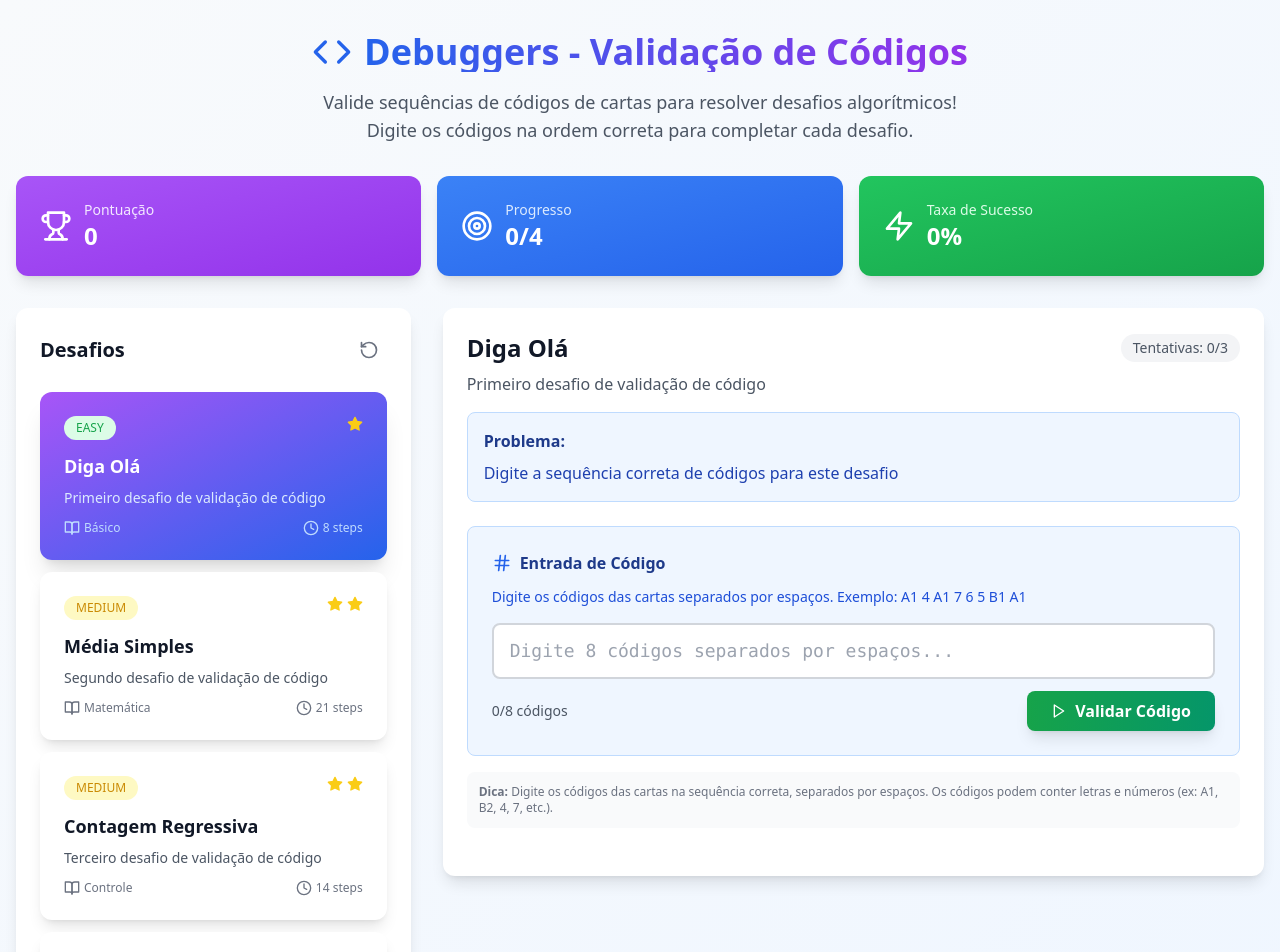
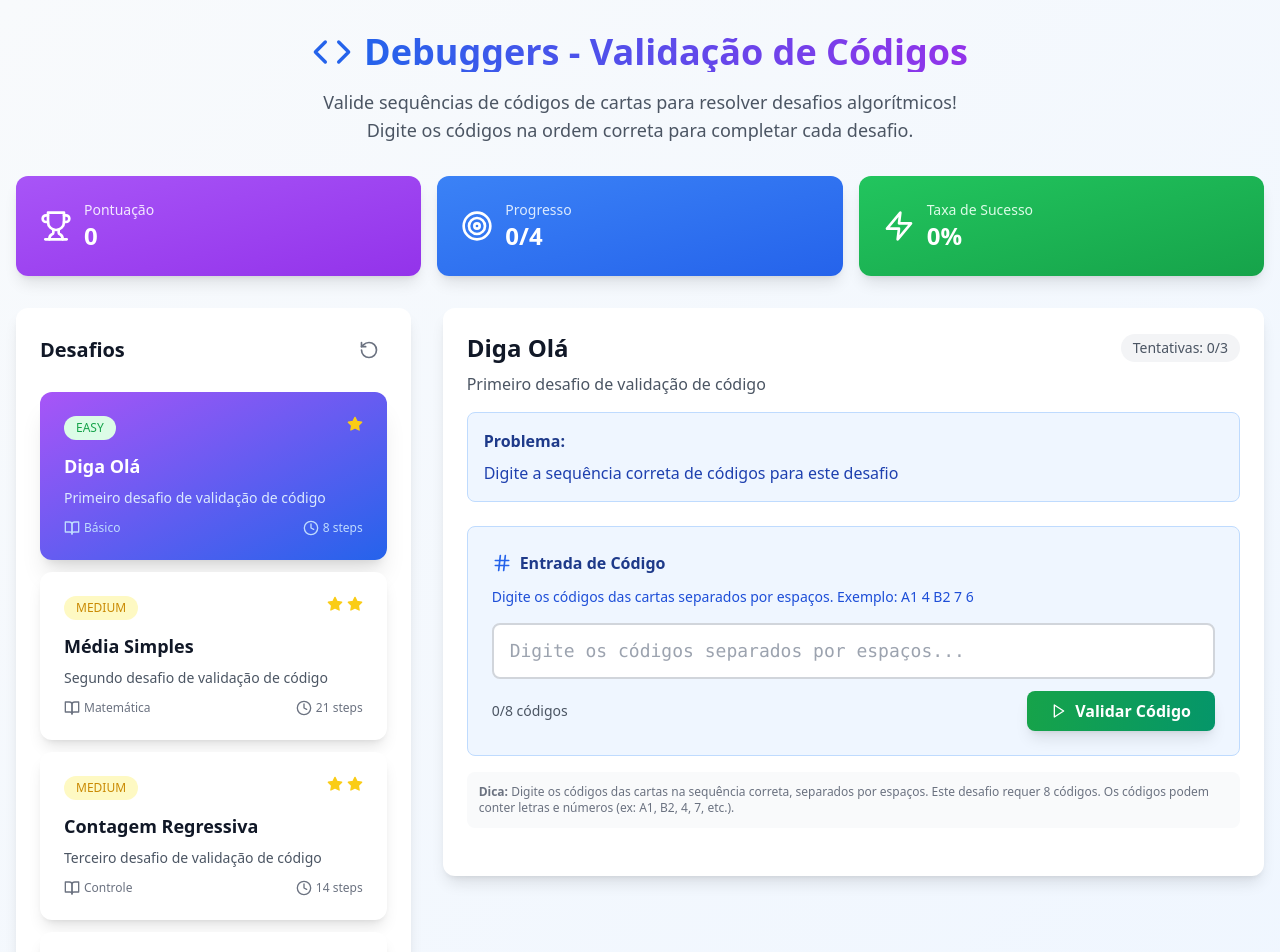
Before and after one commit to lehnhart/debuggers, a React (Vite) app: page / in a window 1280 px wide. Shown: the top 952 px of the page. Built offline with nearby package versions, Linux system fonts and the light colour scheme.

Commit message:
Atualizar exemplo e placeholder da Entrada de Código

```diff
--- a/src/components/CodeInput.tsx
+++ b/src/components/CodeInput.tsx
@@ -59,7 +59,7 @@ export const CodeInput: React.FC<CodeInputProps> = ({
           <h3 className="font-semibold text-blue-900">Entrada de Código</h3>
         </div>
         <p className="text-sm text-blue-700 mb-4">
-          Digite os códigos das cartas separados por espaços. Exemplo: A1 4 A1 7 6 5 B1 A1
+          Digite os códigos das cartas separados por espaços. Exemplo: A1 4 B2 7 6
         </p>
 
         <div className="space-y-3">
@@ -70,7 +70,7 @@ export const CodeInput: React.FC<CodeInputProps> = ({
               onChange={handleInputChange}
               onKeyPress={handleKeyPress}
               disabled={disabled}
-              placeholder={`Digite ${expectedLength} códigos separados por espaços...`}
+              placeholder="Digite os códigos separados por espaços..."
               className={`
                 w-full px-4 py-3 border-2 rounded-lg font-mono text-lg
                 focus:outline-none focus:ring-2 focus:ring-blue-500 focus:border-transparent
@@ -114,7 +114,7 @@ export const CodeInput: React.FC<CodeInputProps> = ({
 
       <div className="text-xs text-gray-500 bg-gray-50 rounded-lg p-3">
         <strong>Dica:</strong> Digite os códigos das cartas na sequência correta, separados por espaços.
-        Os códigos podem conter letras e números (ex: A1, B2, 4, 7, etc.).
+        Este desafio requer {expectedLength} códigos. Os códigos podem conter letras e números (ex: A1, B2, 4, 7, etc.).
       </div>
     </div>
   );
```
